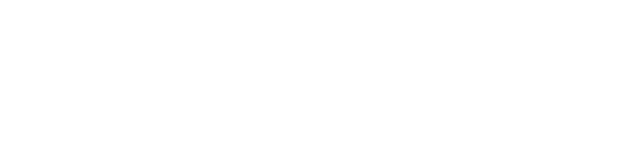
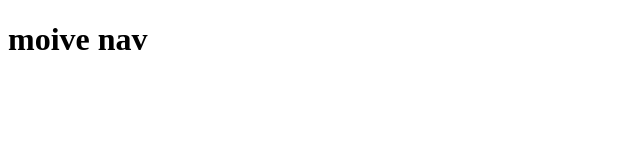
Before and after one commit to Dhananjay155/Justice-Juggernauts_023, a plain HTML site: page public/index.html in a window 1280 px wide. Shown: the whole page, without its empty margins (0-640 px from the left). Drawn offline with Linux system fonts and the light colour scheme.

Commit message:
file creating

```diff
--- a/public/index.html
+++ b/public/index.html
@@ -6,6 +6,6 @@
     <title>MovieBuff</title>
 </head>
 <body>
-
+    <h1>moive nav</h1>
 </body>
 </html>
```
